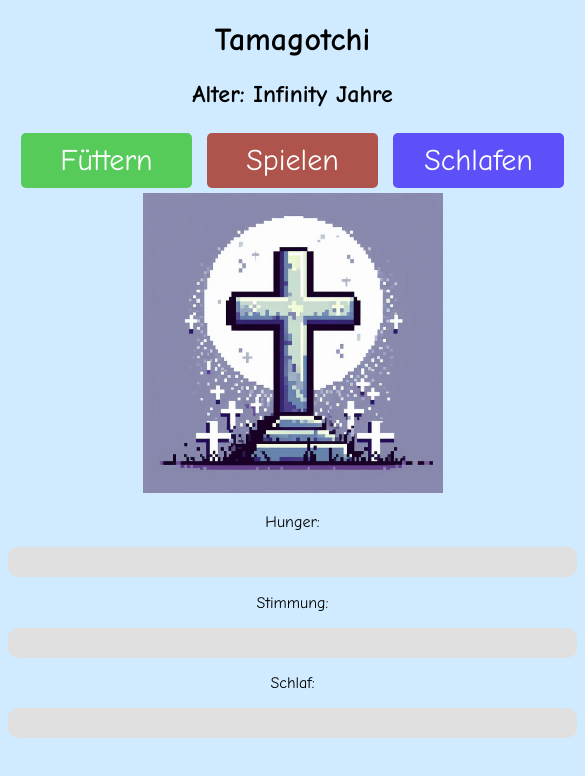
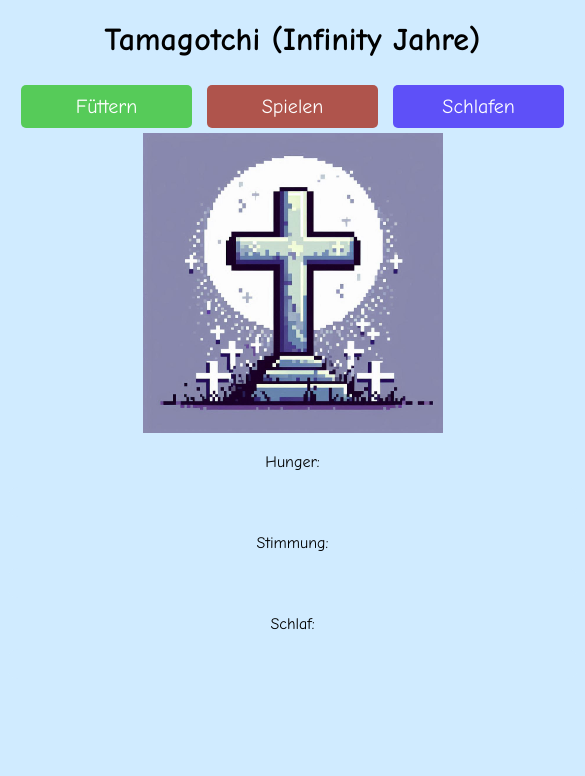
Before and after one commit to CoffeeCatDE/Tamagotchi-App-with-Electron, an Electron app: page index.html in a window 585 px wide. Drawn offline with Linux system fonts and the light colour scheme; no server answers.

Commit message:
styles verschönert

```diff
--- a/index.html
+++ b/index.html
@@ -9,9 +9,7 @@
 </head>
 <body>
 
-        <h1>Tamagotchi</h1>
-
-        <h2>Alter: <span id="alter">0</span> Jahre</h2>
+        <h1>Tamagotchi (<span id="alter">0</span> Jahre)</h2></h1>
 
         <button id="fuetternButton" class="feed-button">Füttern</button>
         <button id="spielenButton" class="play-button">Spielen</button>
--- a/renderer.js
+++ b/renderer.js
@@ -60,7 +60,7 @@ window.addEventListener("DOMContentLoaded", () => {
   }
 
   // Intervall zur Altersberechnung
-  const idInterval = setInterval(werdeAelter, 123);
+  const idInterval = setInterval(werdeAelter, 100);
 
   // Event-Listener für den "Füttern"-Button
   document.getElementById("fuetternButton").addEventListener("click", () => {
--- a/script.js
+++ b/script.js
@@ -4,7 +4,7 @@ const { app, BrowserWindow, document } = require('electron');
 const createWindow = () => {
   const win = new BrowserWindow({
     width: 585,
-    height: 770,
+    height: 800,
     webPreferences: {
       preload: path.join(__dirname, 'preload.js'),  // Point to preload.js
       nodeIntegration: false, // Ensuring that Node.js integration is not enabled directly in the renderer
--- a/style.css
+++ b/style.css
@@ -26,7 +26,7 @@ button {
     border: none;
     border-radius: 5px;
     cursor: pointer;
-    font-size: 16px;
+    font-size: 20px !important;
 }
 .feed-button { background-color: var( --color-progress-hunger); color: white; font-size: 30px;}
 .play-button { background-color: var( --color-progress-spielen); color: white; font-size: 30px; }
@@ -48,12 +48,12 @@ progress {
     width: 100%; /* Breite der Progressbar */
     height: 30px; /* Höhe der Progressbar */
     border-radius: 10px; /* Abrundung der Ecken */
-    background-color: #e0e0e0; /* Hintergrundfarbe der leeren Progressbar */
+    background-color: #d0ebff; /* Hintergrundfarbe der leeren Progressbar */
 }
 
 /* Pseudo-Element für den Fortschrittswert */
 progress::-webkit-progress-bar {
-    background-color: #e0e0e0; /* Hintergrundfarbe der leeren Progressbar */
+    background-color: #d0ebff; /* Hintergrundfarbe der leeren Progressbar */
     border-radius: 10px;
 }
 
```
